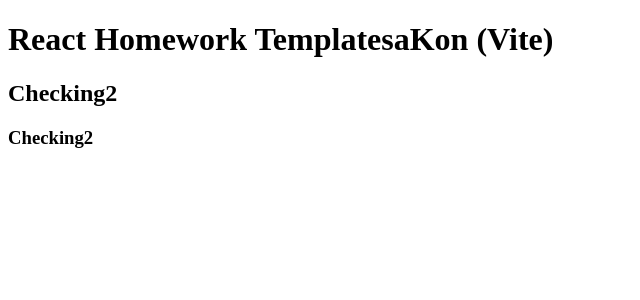
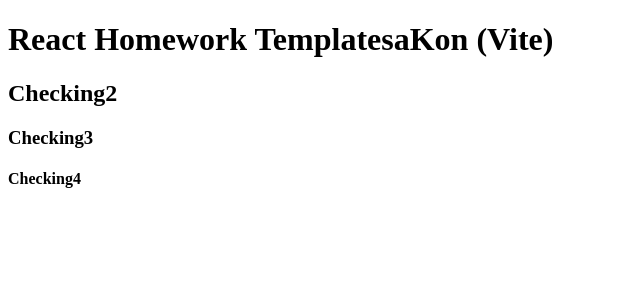
Before and after one commit to KonradKinok/goit-react-hw-02-feedback, a React (Vite) app: page / in a window 1280 px wide. Shown: the top 300 px of the page, without its empty margins (0-640 px from the left). Built offline with nearby package versions, Linux system fonts and the light colour scheme.

Commit message:
Update App.jsx

```diff
--- a/src/components/App.jsx
+++ b/src/components/App.jsx
@@ -3,7 +3,8 @@
     <>
       <h1>React Homework TemplatesaKon (Vite)</h1>
       <h2>Checking2</h2>
-      <h3>Checking2</h3>
+      <h3>Checking3</h3>
+      <h4>Checking4</h4>
     </>
   );
 }
```
